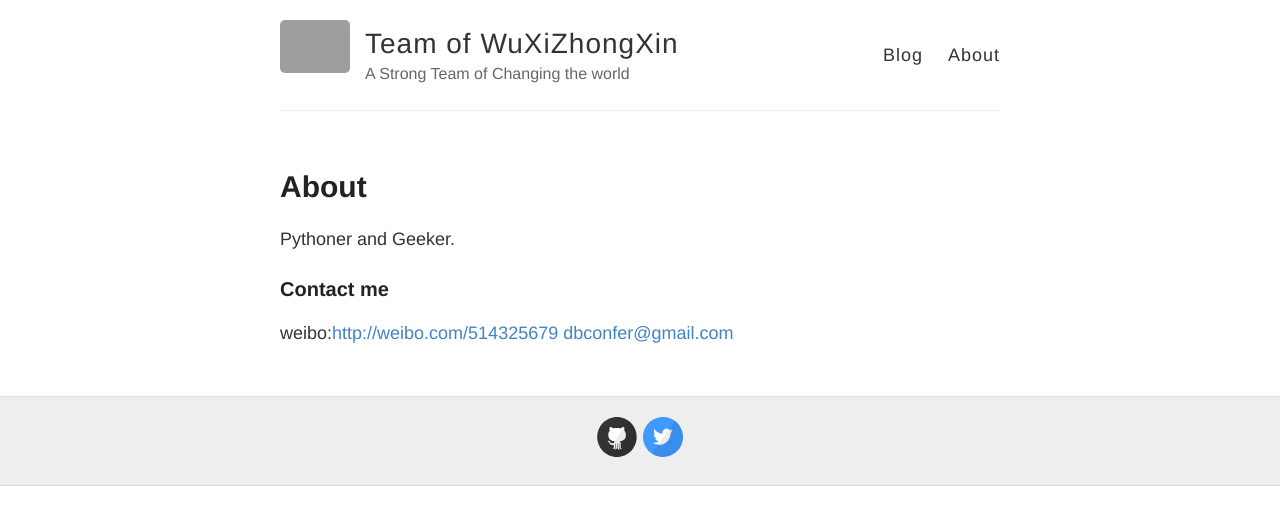
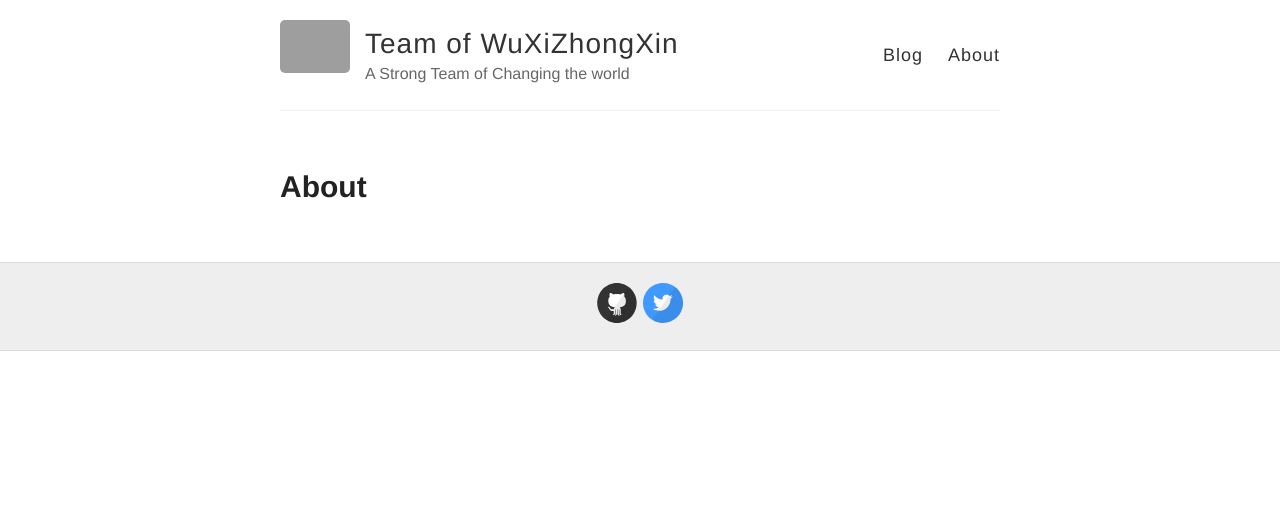
Before and after one commit to pythonlouvre/wxzx, a Jekyll site: the page built from about.md, in a window 1280 px wide. Shown: the top 525 px of the page. Built offline with Jekyll 4.4.1, drawn with Linux system fonts in a browser that asks for light colours; Markdown is read by kramdown in place of the engine named in the settings; grey boxes are pictures that could not be loaded.

Commit message:
初始化

```diff
--- a/about.md
+++ b/about.md
@@ -3,11 +3,3 @@ layout: page
 title: About
 permalink: /about/
 ---
-
-
-Pythoner and Geeker.
-
-### Contact me
-
-weibo:[http://weibo.com/514325679](http://weibo.com/514325679)
-[dbconfer@gmail.com](mailto:dbconfer@gmail.com)
```
